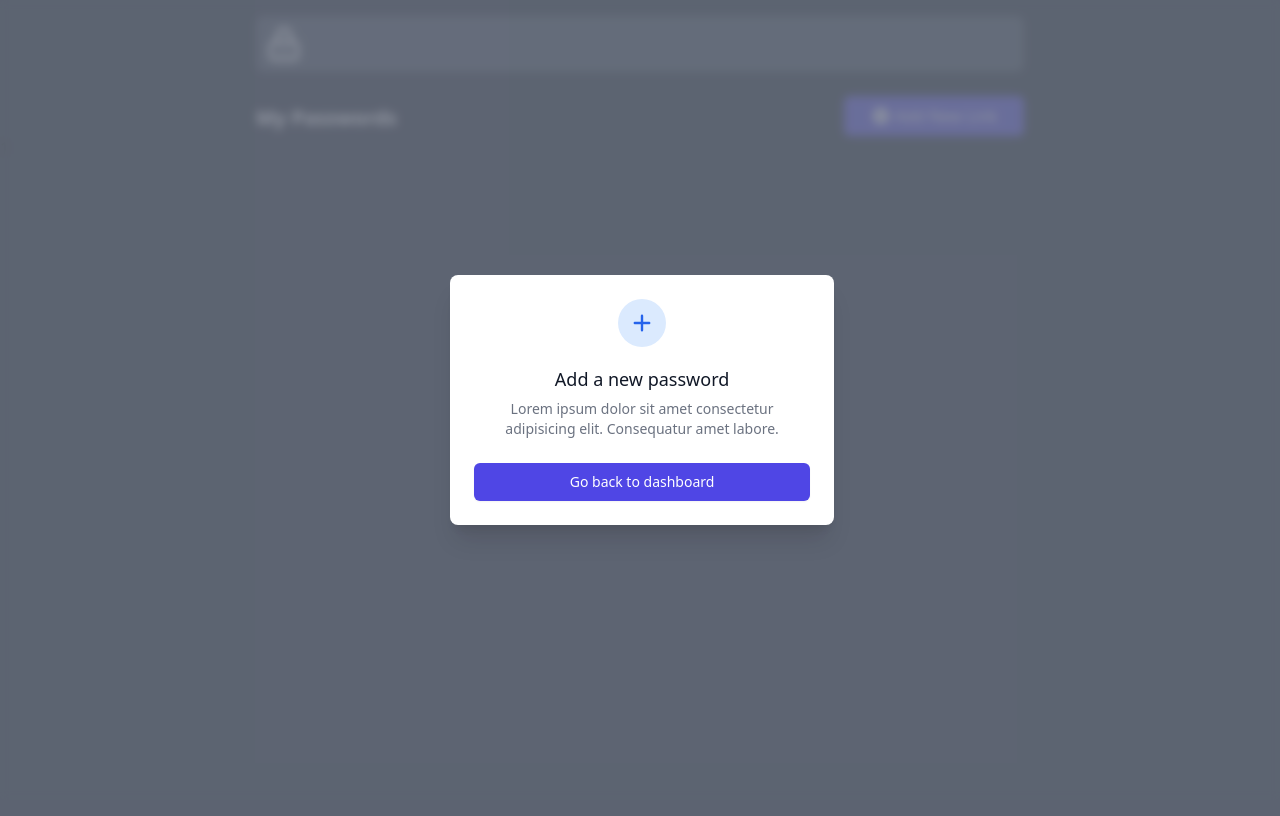
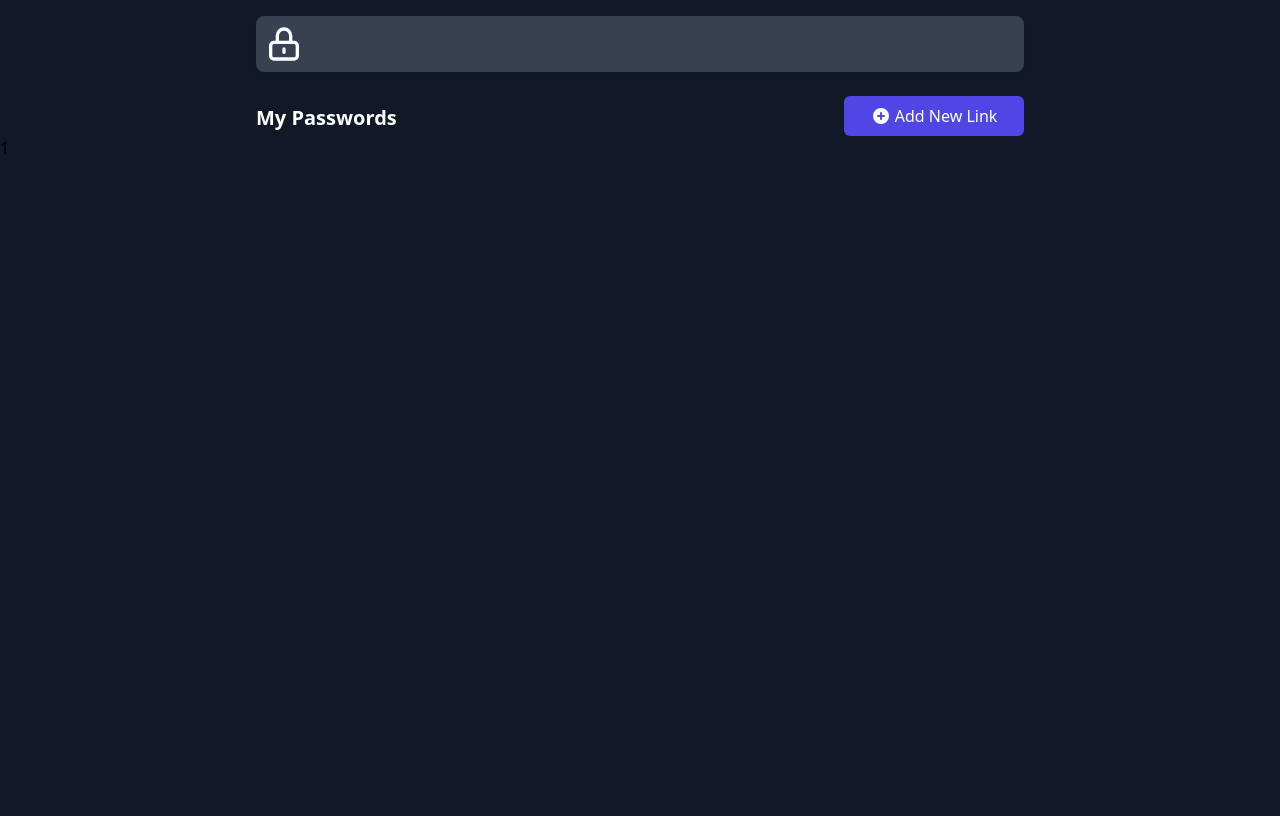
Before and after one commit to dgtlss/brave-passwordit, a PHP site: page / in a window 1280 px wide. Before the commit the page ends 529 px from the top, so only its background shows below. Run offline with PHP 8.4, Linux system fonts and the light colour scheme.

Commit message:
Focus modal & toggle hidden on clicks

```diff
--- a/controllers/password.php
+++ b/controllers/password.php
@@ -1,6 +1,6 @@
 <?php
 
-namespace Controllers;
+namespace controllers;
 
 class Password{
 
--- a/dist/js/app.js
+++ b/dist/js/app.js
@@ -10,10 +10,22 @@
     },
     Ui:{
         Boot:function(){
-            app.Ui.toggleEditModal();
+            app.Ui.toggleNewPasswordModal();
         },
-        toggleEditModal:function(){
-            console.log('modal toggle active');
+        toggleNewPasswordModal:function(){
+           $('#addNewLink').click(function (e) {
+                // show the modal window
+                $('#newPasswordModal').toggleClass('hidden');
+                // focus the first input field
+                $('#newWebsiteAddressInput').focus();
+           });
+           $('#pwModalBg').click(function (e) {
+                // Hide the modal window
+
+                // reset the form fields
+                $('#newWebsiteAddressInput').val('');
+                $('#newWebsitePasswordInput').val('');
+           });
         }
     }
 }
--- a/dist/output.css
+++ b/dist/output.css
@@ -790,11 +790,6 @@
   background-color: rgb(255 255 255 / var(--tw-bg-opacity));
 }
 
-.bg-green-100 {
-  --tw-bg-opacity: 1;
-  background-color: rgb(220 252 231 / var(--tw-bg-opacity));
-}
-
 .bg-blue-100 {
   --tw-bg-opacity: 1;
   background-color: rgb(219 234 254 / var(--tw-bg-opacity));
@@ -912,19 +907,14 @@
   color: rgb(75 85 99 / var(--tw-text-opacity));
 }
 
-.text-green-600 {
+.text-blue-600 {
   --tw-text-opacity: 1;
-  color: rgb(22 163 74 / var(--tw-text-opacity));
+  color: rgb(37 99 235 / var(--tw-text-opacity));
 }
 
 .text-gray-900 {
   --tw-text-opacity: 1;
   color: rgb(17 24 39 / var(--tw-text-opacity));
-}
-
-.text-blue-600 {
-  --tw-text-opacity: 1;
-  color: rgb(37 99 235 / var(--tw-text-opacity));
 }
 
 .shadow-md {
@@ -976,6 +966,45 @@
   background-color: rgba(255, 255, 255, .15);
   -webkit-backdrop-filter: blur(5px);
           backdrop-filter: blur(5px);
+}
+
+@keyframes fadeInUp {
+  from {
+    transform: translate3d(0,25px,0)
+  }
+
+  to {
+    transform: translate3d(0,0,0);
+    opacity: 1
+  }
+}
+
+@-webkit-keyframes fadeInUp {
+  from {
+    transform: translate3d(0,25px,0)
+  }
+
+  to {
+    transform: translate3d(0,0,0);
+    opacity: 1
+  }
+}
+
+.animated {
+  animation-duration: 500ms;
+  animation-fill-mode: both;
+  -webkit-animation-duration: 500ms;
+  -webkit-animation-fill-mode: both
+}
+
+.animatedFadeInUp {
+  opacity: 0
+}
+
+.fadeInUp {
+  opacity: 0;
+  animation-name: fadeInUp;
+  -webkit-animation-name: fadeInUp;
 }
 
 .hover\:bg-green-600:hover {
--- a/index.php
+++ b/index.php
@@ -1,15 +1,13 @@
 <?php
-
-// check if the user is logged in
-if(isset($_SESSION['user_id'])){
-    header('Location: /auth/login.php');
-}
 
 Class userPasswords{
 
     public function __construct()
     {
-
+        // check if the user is logged in
+        if(isset($_SESSION['user_id'])){
+            header('Location: /auth/login.php');
+        }
     }
 
     public function saveNewPassword($websiteUrl, $websiteName, $websitePassword, $websiteUsername)
--- a/views/modals/add-new-link.view.php
+++ b/views/modals/add-new-link.view.php
@@ -1,10 +1,8 @@
-<div class="fixed z-10 inset-0 overflow-y-auto" aria-labelledby="modal-title" role="dialog" aria-modal="true">
-  <div class="flex items-end justify-center min-h-screen pt-4 px-4 pb-20 text-center sm:block sm:p-0 frosted-bg">
+<div class="fixed z-10 inset-0 overflow-y-auto hidden" aria-labelledby="modal-title" role="dialog" aria-modal="true" id="newPasswordModal">
+  <div class="flex items-end justify-center min-h-screen pt-4 px-4 pb-20 text-center sm:block sm:p-0 frosted-bg" id="pwModalBg">
     <div class="fixed inset-0 bg-gray-500 bg-opacity-75 transition-opacity" aria-hidden="true"></div>
-
-    <!-- This element is to trick the browser into centering the modal contents. -->
     <span class="hidden sm:inline-block sm:align-middle sm:h-screen" aria-hidden="true">&#8203;</span>
-    <div class="relative inline-block align-bottom bg-white rounded-lg px-4 pt-5 pb-4 text-left overflow-hidden shadow-xl transform transition-all sm:my-8 sm:align-middle sm:max-w-sm sm:w-full sm:p-6">
+    <div class="relative inline-block align-bottom bg-white rounded-lg px-4 pt-5 pb-4 text-left overflow-hidden shadow-xl transform transition-all sm:my-8 sm:align-middle sm:max-w-sm sm:w-full sm:p-6 animated fadeInUp">
       <div>
         <div class="mx-auto flex items-center justify-center h-12 w-12 rounded-full bg-blue-100">
           <!-- Heroicon name: outline/check -->
@@ -14,13 +12,22 @@
         </div>
         <div class="mt-3 text-center sm:mt-5">
           <h3 class="text-lg leading-6 font-medium text-gray-900" id="modal-title">Add a new password</h3>
-          <div class="mt-2">
-            <p class="text-sm text-gray-500">Lorem ipsum dolor sit amet consectetur adipisicing elit. Consequatur amet labore.</p>
+          <div class="w-full mt-4">
+            <input type="text" name="" id="newWebsiteAddressInput"
+            class="w-full px-2 py-2 rounded-md ring-1 ring-gray-200 mb-2"
+            placeholder="Website Address">
+
+            <input type="text" name="" id="newWebsitePasswordInput"
+            class="w-full px-2 py-2 rounded-md ring-1 ring-gray-200"
+            placeholder="Website Password">
           </div>
         </div>
       </div>
       <div class="mt-5 sm:mt-6">
-        <button type="button" class="inline-flex justify-center w-full rounded-md border border-transparent shadow-sm px-4 py-2 bg-indigo-600 text-base font-medium text-white hover:bg-indigo-700 focus:outline-none focus:ring-2 focus:ring-offset-2 focus:ring-indigo-500 sm:text-sm">Go back to dashboard</button>
+        <button type="button"
+        class="inline-flex justify-center w-full rounded-md border border-transparent shadow-sm px-4 py-2 bg-indigo-600 text-base font-medium text-white hover:bg-indigo-700 focus:outline-none focus:ring-2 focus:ring-offset-2 focus:ring-indigo-500 sm:text-sm">
+            Save
+        </button>
       </div>
     </div>
   </div>
```
Also changed, not shown: src/css/input.css (+39 -0 lines).
